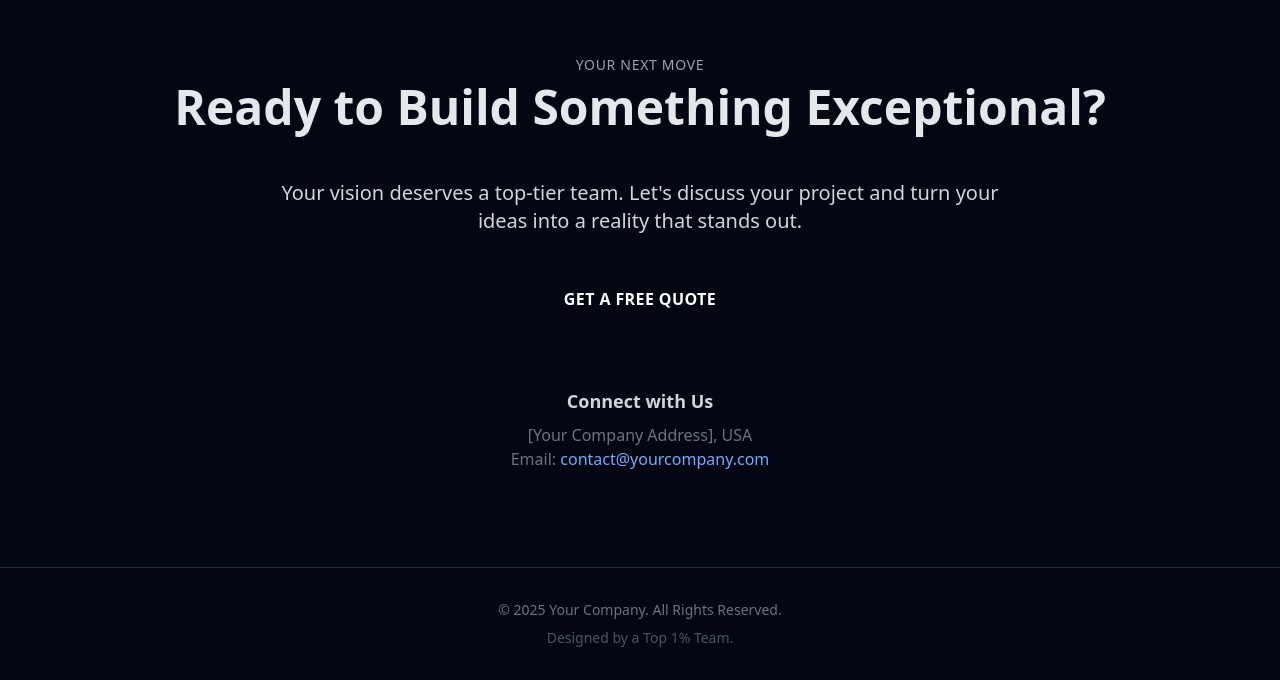
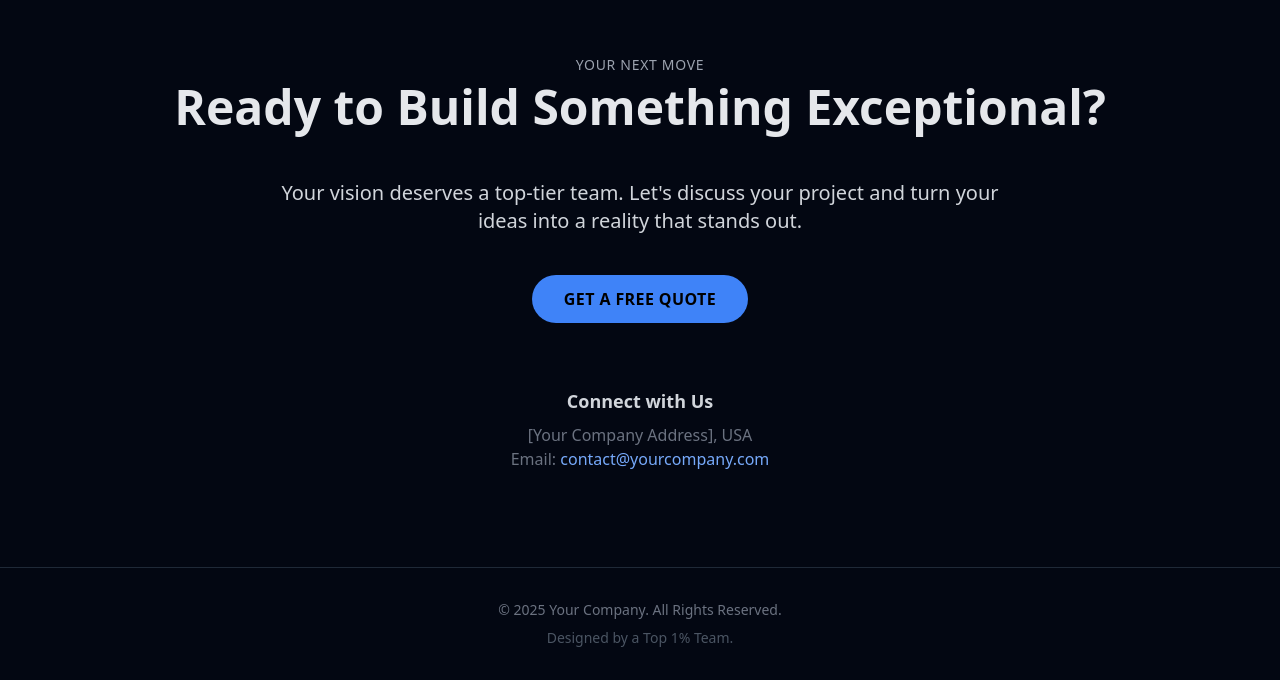
Before and after one commit to vivekinsonix/insonix-nextjs, a Next.js app: page / in a window 1280 px wide. Shown: the part 3240-3920 px from the top of the page. Built offline with nearby package versions, Linux system fonts and the light colour scheme.

Commit message:
insonix app

```diff
--- a/app/components/contacts/contacts.tsx
+++ b/app/components/contacts/contacts.tsx
@@ -32,7 +32,7 @@ export default function Contact() {
                     size="lg"
                     color="blue"
                     aria-label="Get a free project quote via email"
-                    className="font-bold py-3 px-8 rounded-full uppercase tracking-wide hover:scale-105 transition"
+                    className="inline-block bg-blue-500 text-black font-bold py-3 px-8 rounded-full uppercase tracking-wide hover:scale-105 transition"
                 >
                     Get a Free Quote
                 </Button>
--- a/next.config.ts
+++ b/next.config.ts
@@ -11,6 +11,11 @@ const nextConfig: NextConfig = {
       },
     ],
   },
+  eslint: {
+    // Warning: This allows production builds to successfully complete even if
+    // your project has ESLint errors.
+    ignoreDuringBuilds: true,
+  },
 };
 
 export default withFlowbiteReact(nextConfig);
```
